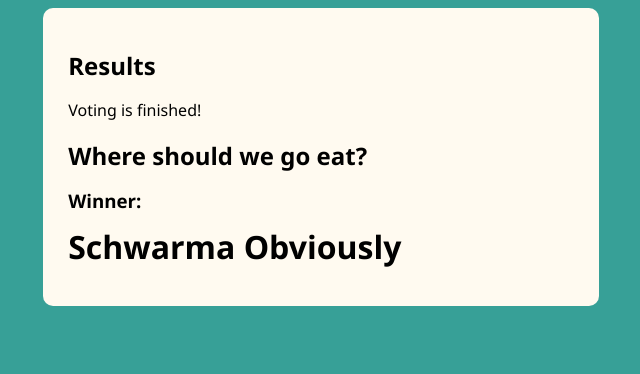
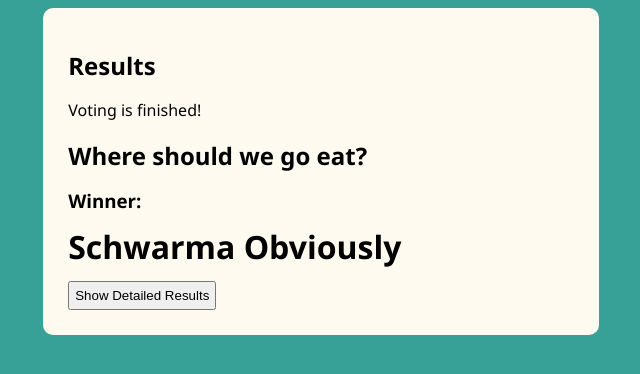
Before and after one commit to jjossie/hang-app, a Django app: page /hangapp/results/1 in a window 1280 px wide. Shown: the top 374 px of the page, without its empty margins (319-959 px from the left). Run offline with Django 4.2, Linux system fonts and the light colour scheme; data comes from the database, SQL or seed files in the repository; both versions use the stored data as it was after the commit.

Commit message:
enhanced results page

```diff
--- a/hang/hangapp/models.py
+++ b/hang/hangapp/models.py
@@ -55,9 +55,6 @@ class Decision(models.Model):
     def addOption(self, option):
         self.options.append(option)
         option.setParentDecision(self)
-
-    def getOptions(self):
-        return self.options
 
     def getWinner(self):
         options = self.option_set.all()
--- a/hang/hangapp/templates/hangapp/results.html
+++ b/hang/hangapp/templates/hangapp/results.html
@@ -2,12 +2,32 @@
 
 <!DOCTYPE html>
 <html lang="en">
+
 <head>
     <meta charset="UTF-8">
     <meta http-equiv="X-UA-Compatible" content="IE=edge">
-    <meta name="viewport" content="width=device-width, initial-scale=1.0">    <link rel="stylesheet" type="text/css" href="{% static 'hangapp/style.css' %}">
+    <meta name="viewport" content="width=device-width, initial-scale=1.0">
+    <link rel="stylesheet" type="text/css" href="{% static 'hangapp/style.css' %}">
     <title>Results | HangApp</title>
+
+    <script>
+        function show(){
+            results = document.getElementById('detailedResults');
+            results.style.display = "inline";
+            butt = document.getElementById('button');
+            butt.innerHTML = "Hide Detailed Results";
+            butt.onclick = hide;
+        }
+        function hide(){
+            results = document.getElementById('detailedResults');
+            results.style.display = "none";
+            butt = document.getElementById('button');
+            butt.innerHTML = "Show Detailed Results";
+            butt.onclick = show;
+        }
+    </script>
 </head>
+
 <body>
     <div class="mainDiv">
         <h2>Results</h2>
@@ -18,9 +38,27 @@
         <h3>Winner:</h3>
         <h1>{{ decision.getWinner.optionText }}</h1>
 
+        <button id="button" onclick="show()">Show Detailed Results</button>
+
+        <div id="detailedResults" style="display:none">
+            <table id="detailedResultsTable">
+                <tr>
+                    <td><em>Option</em></td>
+                    <td><em>Score</em></td>
+                </tr>
+                {% for option in decision.option_set.all %}
+                <tr>
+                    <td>{{option.optionText}}</td>
+                    <td>{{option.score}}</td>
+                </tr>
+                {% endfor %}
+            </table>
+        </div>
+
         {% else %}
         Waiting on others to vote. Try refreshing in a few.
         {% endif %}
     </div>
 </body>
+
 </html>
```
Also changed, not shown: hang/db.sqlite3.
